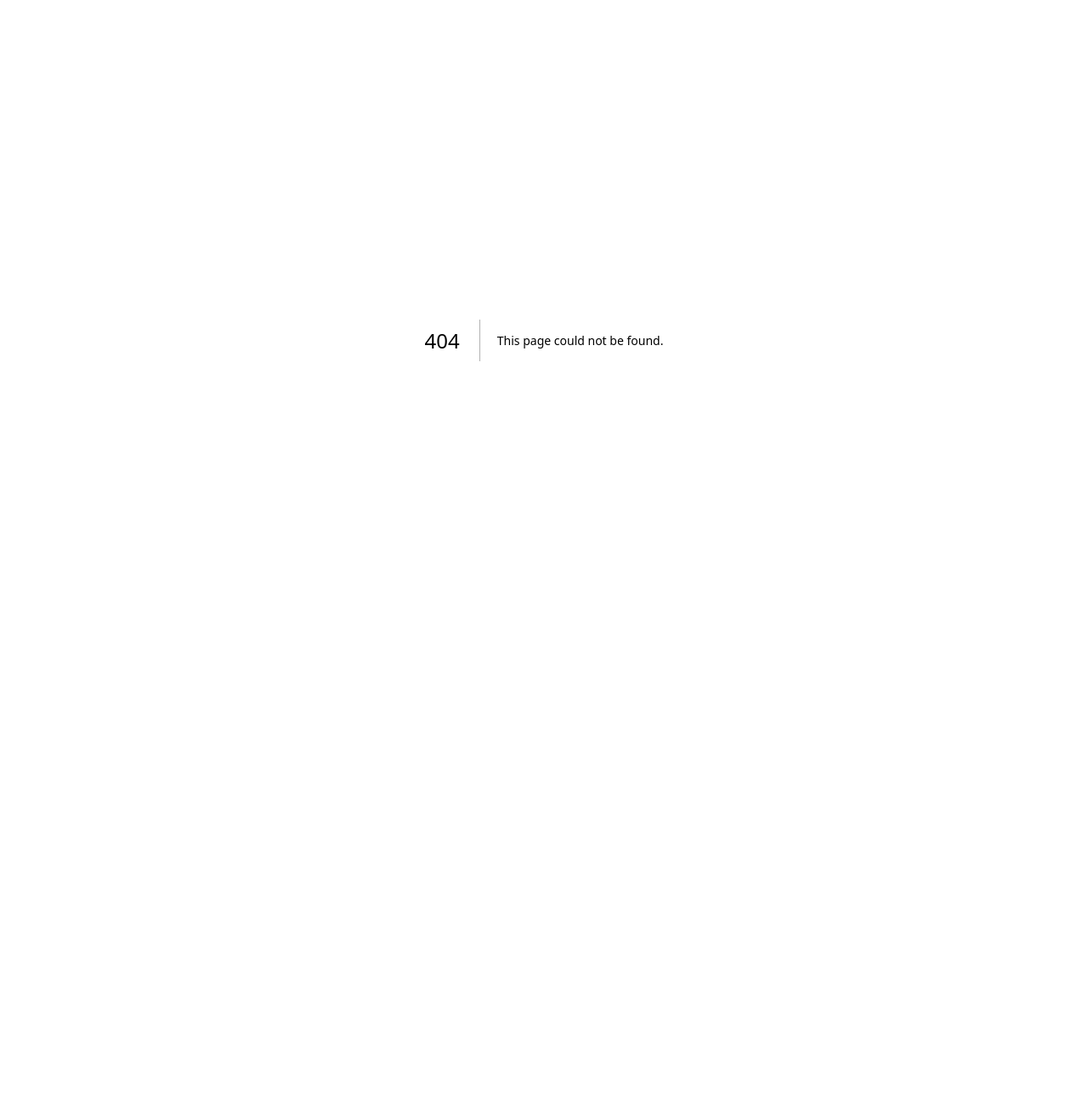
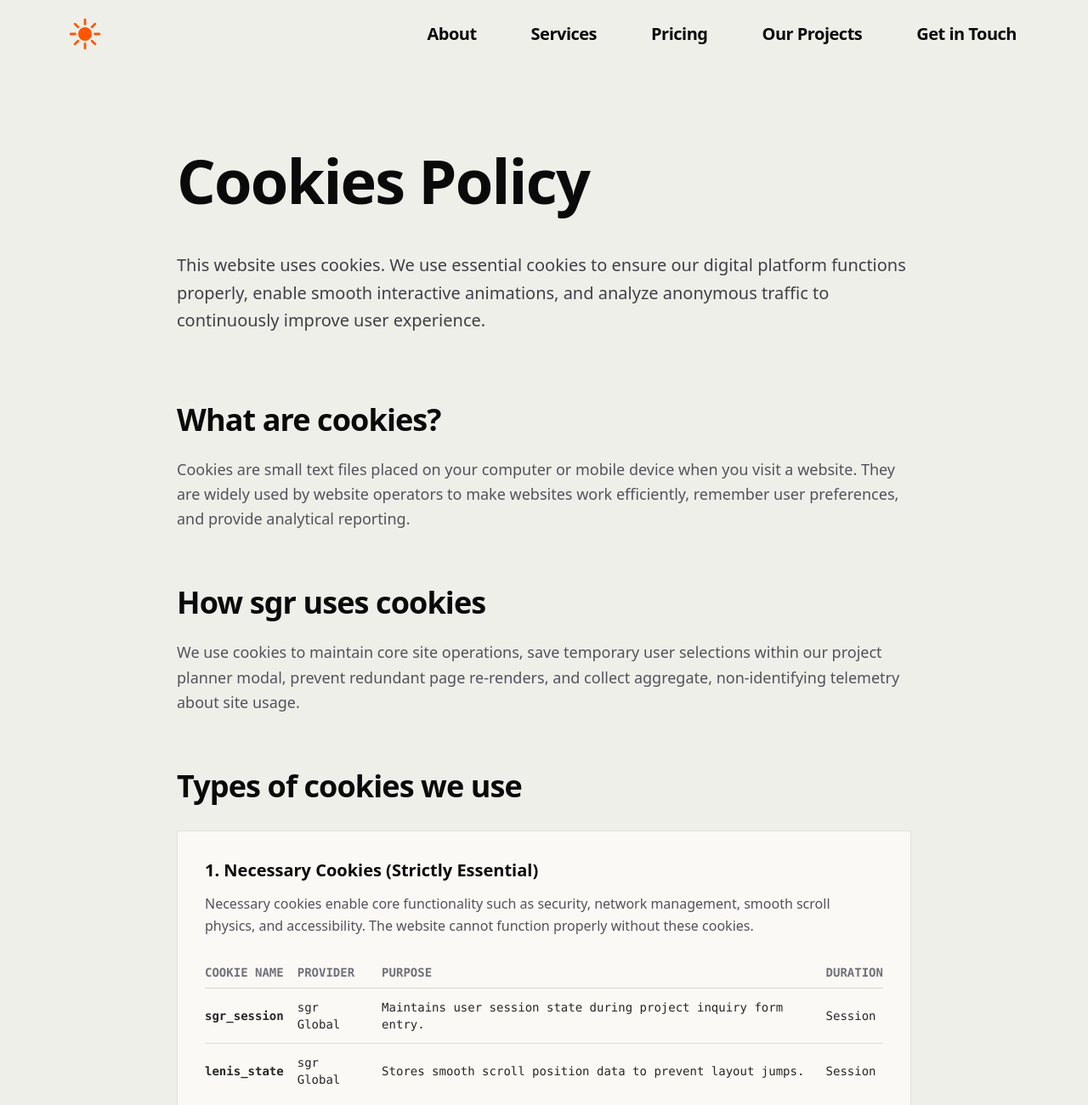
Before and after one commit to Callmesammy/sunraco-global-resources, a Next.js app: page /cookies in a window 1280 px wide. Before the commit this address had no page. Shown: the top 1300 px of the page at 85% size. Before the commit the page ends 800 px from the top, so only its background shows below. Built offline with nearby package versions, Linux system fonts and the light colour scheme.

Commit message:
feat: implement Footer component and create Cookies policy page

```diff
--- /dev/null
+++ b/app/cookies/page.tsx
@@ -0,0 +1,167 @@
+"use client";
+
+import React, { useState } from "react";
+import Navbar from "@/components/Navbar";
+import Footer from "@/components/Footer";
+import CalendlyModal from "@/components/CalendlyModal";
+import EnquiryModal from "@/components/EnquiryModal";
+import SmoothScroll from "@/components/SmoothScroll";
+
+export default function CookiesPage() {
+  const [isCalendlyOpen, setIsCalendlyOpen] = useState(false);
+  const [isEnquiryOpen, setIsEnquiryOpen] = useState(false);
+
+  return (
+    <SmoothScroll>
+      <div className="min-h-screen bg-[#EFEFEA] text-[#0A0A0A] select-none relative font-sans">
+        {/* TOP NAVIGATION BAR (LIGHT MODE) */}
+        <Navbar
+          onOpenCalendly={() => setIsCalendlyOpen(true)}
+          isDark={false}
+        />
+
+        {/* MINIMALIST EDITORIAL COOKIES POLICY STAGE */}
+        <main className="pt-32 sm:pt-44 pb-20 sm:pb-32 px-6 sm:px-12 md:px-20 max-w-5xl mx-auto">
+          {/* MAIN PAGE TITLE */}
+          <h1 className="font-sans font-black text-4xl sm:text-6xl md:text-7xl tracking-tight text-[#0A0A0A] mb-8 sm:mb-12">
+            Cookies Policy
+          </h1>
+
+          {/* INTRODUCTORY SUMMARY */}
+          <p className="font-sans text-base sm:text-xl text-zinc-700 leading-relaxed max-w-4xl mb-12 sm:mb-16">
+            This website uses cookies. We use essential cookies to ensure our digital platform functions properly, enable smooth interactive animations, and analyze anonymous traffic to continuously improve user experience.
+          </p>
+
+          {/* COOKIE POLICY SECTIONS */}
+          <div className="space-y-12 sm:space-y-16 pt-4">
+            {/* SECTION 1 */}
+            <div>
+              <h2 className="font-sans font-black text-2xl sm:text-4xl tracking-tight text-[#0A0A0A] mb-4 sm:mb-6">
+                What are cookies?
+              </h2>
+              <p className="font-sans text-base sm:text-lg text-zinc-600 leading-relaxed max-w-4xl">
+                Cookies are small text files placed on your computer or mobile device when you visit a website. They are widely used by website operators to make websites work efficiently, remember user preferences, and provide analytical reporting.
+              </p>
+            </div>
+
+            {/* SECTION 2 */}
+            <div>
+              <h2 className="font-sans font-black text-2xl sm:text-4xl tracking-tight text-[#0A0A0A] mb-4 sm:mb-6">
+                How sgr uses cookies
+              </h2>
+              <p className="font-sans text-base sm:text-lg text-zinc-600 leading-relaxed max-w-4xl">
+                We use cookies to maintain core site operations, save temporary user selections within our project planner modal, prevent redundant page re-renders, and collect aggregate, non-identifying telemetry about site usage.
+              </p>
+            </div>
+
+            {/* SECTION 3: TYPES OF COOKIES */}
+            <div>
+              <h2 className="font-sans font-black text-2xl sm:text-4xl tracking-tight text-[#0A0A0A] mb-6 sm:mb-8">
+                Types of cookies we use
+              </h2>
+
+              <div className="space-y-8 max-w-4xl">
+                {/* NECESSARY COOKIES */}
+                <div className="bg-[#FAF9F5] border border-black/10 p-6 sm:p-8 rounded-none">
+                  <h3 className="font-sans font-bold text-xl text-[#0A0A0A] mb-3">
+                    1. Necessary Cookies (Strictly Essential)
+                  </h3>
+                  <p className="font-sans text-sm sm:text-base text-zinc-600 leading-relaxed mb-6">
+                    Necessary cookies enable core functionality such as security, network management, smooth scroll physics, and accessibility. The website cannot function properly without these cookies.
+                  </p>
+
+                  <div className="overflow-x-auto">
+                    <table className="w-full text-left border-collapse font-mono text-xs sm:text-sm">
+                      <thead>
+                        <tr className="border-b border-black/15 text-zinc-500 uppercase">
+                          <th className="py-2 pr-4">Cookie Name</th>
+                          <th className="py-2 pr-4">Provider</th>
+                          <th className="py-2 pr-4">Purpose</th>
+                          <th className="py-2">Duration</th>
+                        </tr>
+                      </thead>
+                      <tbody className="divide-y divide-black/10 text-zinc-800">
+                        <tr>
+                          <td className="py-3 pr-4 font-bold">sgr_session</td>
+                          <td className="py-3 pr-4">sgr Global</td>
+                          <td className="py-3 pr-4">Maintains user session state during project inquiry form entry.</td>
+                          <td className="py-3">Session</td>
+                        </tr>
+                        <tr>
+                          <td className="py-3 pr-4 font-bold">lenis_state</td>
+                          <td className="py-3 pr-4">sgr Global</td>
+                          <td className="py-3 pr-4">Stores smooth scroll position data to prevent layout jumps.</td>
+                          <td className="py-3">Session</td>
+                        </tr>
+                      </tbody>
+                    </table>
+                  </div>
+                </div>
+
+                {/* ANALYTICS COOKIES */}
+                <div className="bg-[#FAF9F5] border border-black/10 p-6 sm:p-8 rounded-none">
+                  <h3 className="font-sans font-bold text-xl text-[#0A0A0A] mb-3">
+                    2. Performance & Analytics Cookies
+                  </h3>
+                  <p className="font-sans text-sm sm:text-base text-zinc-600 leading-relaxed mb-6">
+                    Analytics cookies help us understand how visitors interact with our website by gathering and reporting information anonymously. This helps us optimize site performance and page loading speed.
+                  </p>
+
+                  <div className="overflow-x-auto">
+                    <table className="w-full text-left border-collapse font-mono text-xs sm:text-sm">
+                      <thead>
+                        <tr className="border-b border-black/15 text-zinc-500 uppercase">
+                          <th className="py-2 pr-4">Cookie Name</th>
+                          <th className="py-2 pr-4">Provider</th>
+                          <th className="py-2 pr-4">Purpose</th>
+                          <th className="py-2">Duration</th>
+                        </tr>
+                      </thead>
+                      <tbody className="divide-y divide-black/10 text-zinc-800">
+                        <tr>
+                          <td className="py-3 pr-4 font-bold">_ga</td>
+                          <td className="py-3 pr-4">Google Analytics</td>
+                          <td className="py-3 pr-4">Calculates visitor, session, and campaign data anonymously for site analytics.</td>
+                          <td className="py-3">2 years</td>
+                        </tr>
+                        <tr>
+                          <td className="py-3 pr-4 font-bold">_ga_*</td>
+                          <td className="py-3 pr-4">Google Analytics</td>
+                          <td className="py-3 pr-4">Used to maintain session state for anonymous web analytics metrics.</td>
+                          <td className="py-3">2 years</td>
+                        </tr>
+                      </tbody>
+                    </table>
+                  </div>
+                </div>
+              </div>
+            </div>
+
+            {/* SECTION 4: MANAGING COOKIES */}
+            <div>
+              <h2 className="font-sans font-black text-2xl sm:text-4xl tracking-tight text-[#0A0A0A] mb-4 sm:mb-6">
+                Managing & disabling cookies
+              </h2>
+              <p className="font-sans text-base sm:text-lg text-zinc-600 leading-relaxed max-w-4xl">
+                You can choose to disable or clear cookies through your individual browser options. Disabling strictly necessary cookies may impact certain interactive features on our website.
+              </p>
+            </div>
+          </div>
+        </main>
+
+        {/* GLOBAL FOOTER */}
+        <Footer onOpenCalendly={() => setIsCalendlyOpen(true)} />
+
+        {/* MODALS */}
+        <CalendlyModal
+          isOpen={isCalendlyOpen}
+          onClose={() => setIsCalendlyOpen(false)}
+        />
+        <EnquiryModal
+          isOpen={isEnquiryOpen}
+          onClose={() => setIsEnquiryOpen(false)}
+        />
+      </div>
+    </SmoothScroll>
+  );
+}
--- a/components/Footer.tsx
+++ b/components/Footer.tsx
@@ -85,7 +85,7 @@ export default function Footer({ onOpenCalendly }: FooterProps) {
         <div className="flex flex-wrap items-center justify-center gap-4 sm:gap-6">
           <a href="/privacy" className="hover:text-white transition-colors font-bold text-zinc-300">Privacy Policy</a>
           <span className="text-zinc-600">•</span>
-          <span className="text-zinc-500">Cookies Policy</span>
+          <a href="/cookies" className="hover:text-white transition-colors font-bold text-zinc-300">Cookies Policy</a>
         </div>
       </div>
     </footer>
--- a/components/HeroBrandReveal.tsx
+++ b/components/HeroBrandReveal.tsx
@@ -222,7 +222,7 @@ export default function HeroBrandReveal({ onOpenCalendly }: HeroProps) {
           <div className="w-full mt-7 pointer-events-none">
             <div
               ref={bottomLine1Ref}
-              className="w-full h-5 bg-[#FF5500] rounded-full shadow-[0_0_20px_rgba(255,85,0,0.85)] transform-gpu will-change-transform"
+              className="w-full h-5 bg-[#FF5500] rounded-none transform-gpu will-change-transform"
             />
           </div>
         </div>
@@ -248,7 +248,7 @@ export default function HeroBrandReveal({ onOpenCalendly }: HeroProps) {
           <div className="w-full mt-3 px-1">
             <div
               ref={mobileBottomLineRef}
-              className="w-full h-3.5 bg-[#FF5500] rounded-full shadow-[0_0_20px_rgba(255,85,0,0.85)] transform-gpu will-change-transform"
+              className="w-full h-3.5 bg-[#FF5500] rounded-none transform-gpu will-change-transform"
             />
           </div>
         </div>
```
